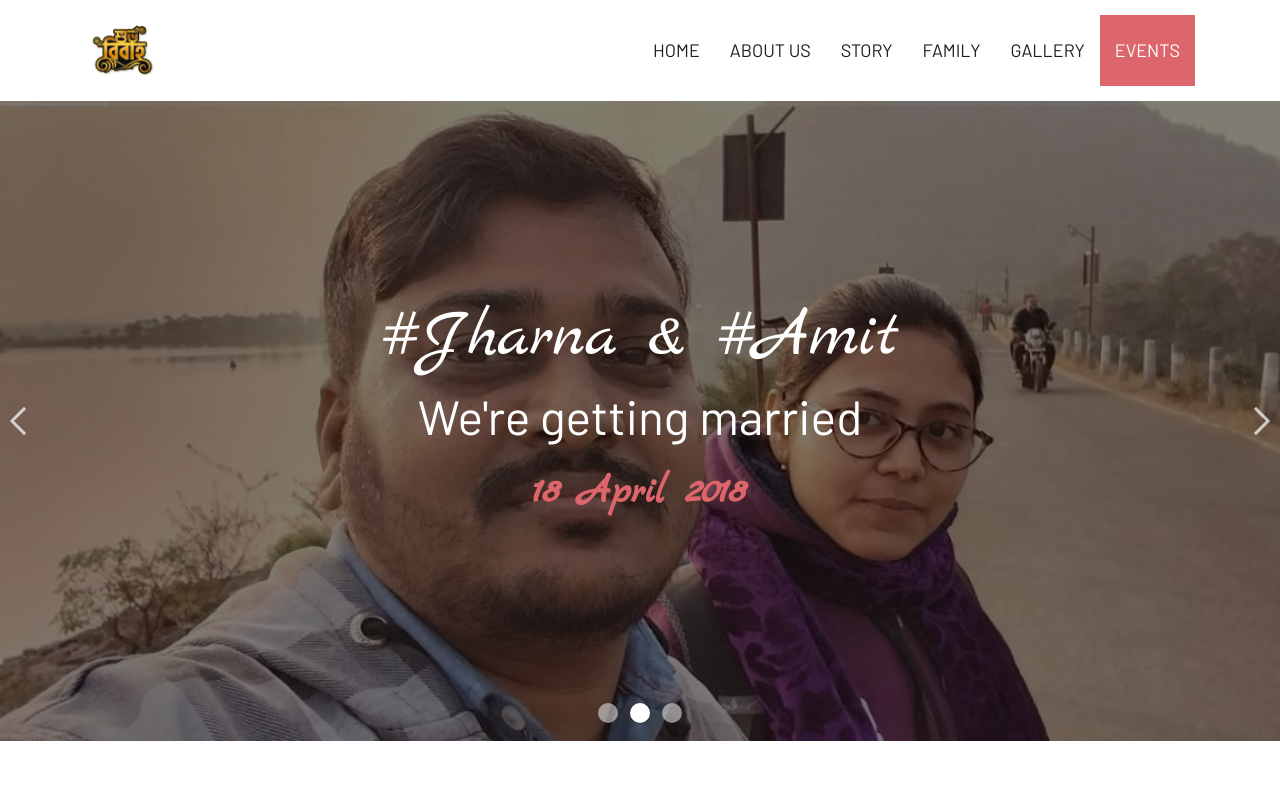
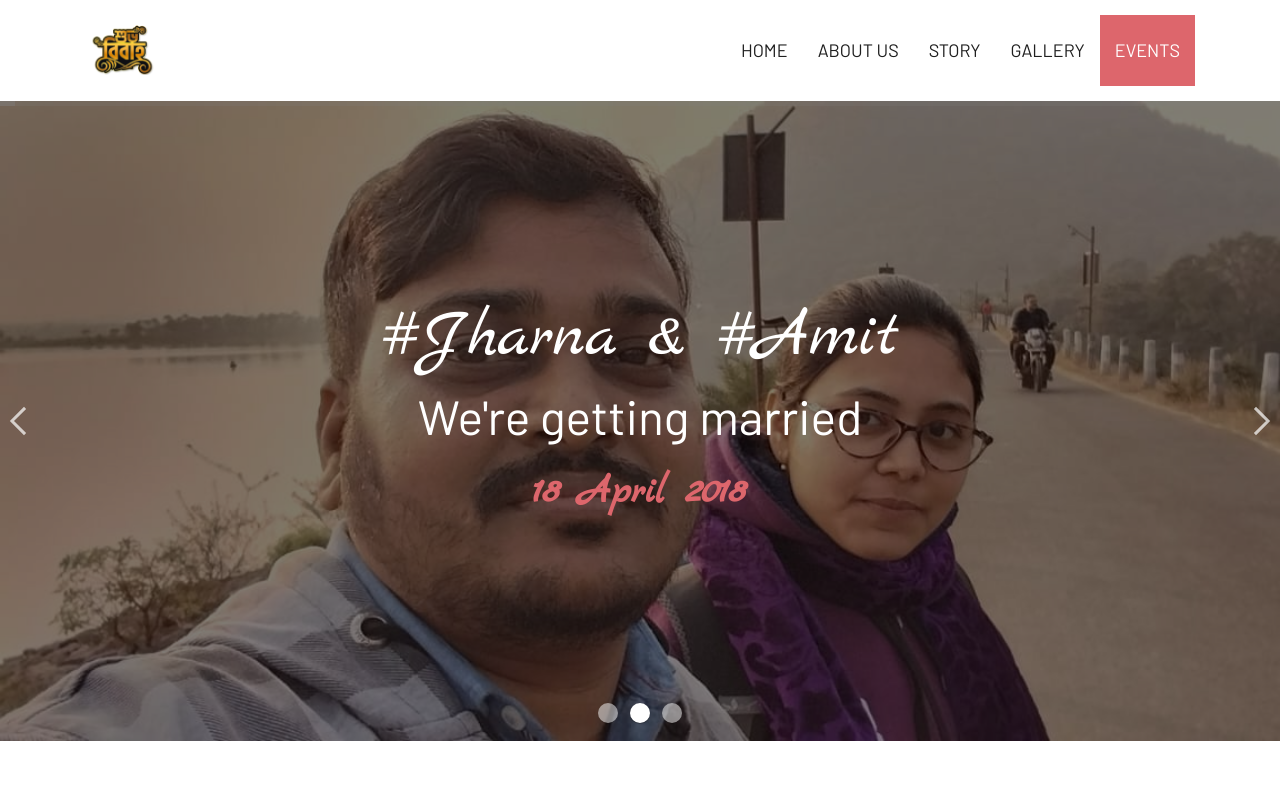
Before and after one commit to JAMR24/ourweadding, a plain HTML site: page index.html in a window 1280 px wide. Shown: the top 800 px of the page. Drawn offline with Linux system fonts and the light colour scheme.

Commit message:
remove family

```diff
--- a/index.html
+++ b/index.html
@@ -59,7 +59,7 @@
                         <li><a class="nav-link active" href="#home">Home</a></li>
                         <li><a class="nav-link" href="#about">About Us</a></li>
                         <li><a class="nav-link" href="#story">Story</a></li>
-                        <li><a class="nav-link" href="#family">Family</a></li>
+                        <!-- <li><a class="nav-link" href="#family">Family</a></li> -->
                         <li><a class="nav-link" href="#gallery">Gallery</a></li>
                         <li><a class="nav-link" href="#events">Events</a></li>
                     </ul>
@@ -267,7 +267,7 @@
 	<!-- End Story -->
 
 	<!-- Start Family -->
-	<div id="family" class="family-box">
+	<!-- <div id="family" class="family-box">
 		<div class="container">
 			<div class="row">
 				<div class="col-lg-12">
@@ -303,7 +303,7 @@
 				<div class="col-lg-4 col-md-6 col-sm-12">
 					<div class="single-team-member">
 						<div class="family-img">
-							<img class="img-fluid" src="images/family-03.jpg" alt="" />
+							<img class="img-fluid" src="images/family-03.jpg" alt="" title="J&A"/>
 						</div>
 						<div class="family-info">
 							<h4>Mr. Chris Wiles </h4>
@@ -346,7 +346,7 @@
 				</div>
 			</div>
 		</div>
-	</div>
+	</div> -->
 	<!-- End Family -->
 
 	<!-- Start Gallery -->
```
